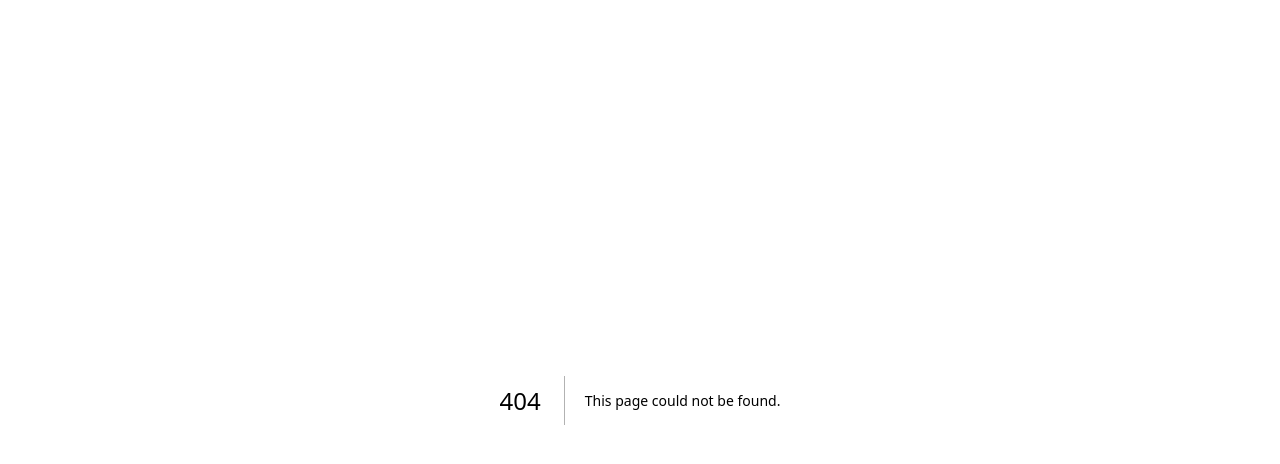
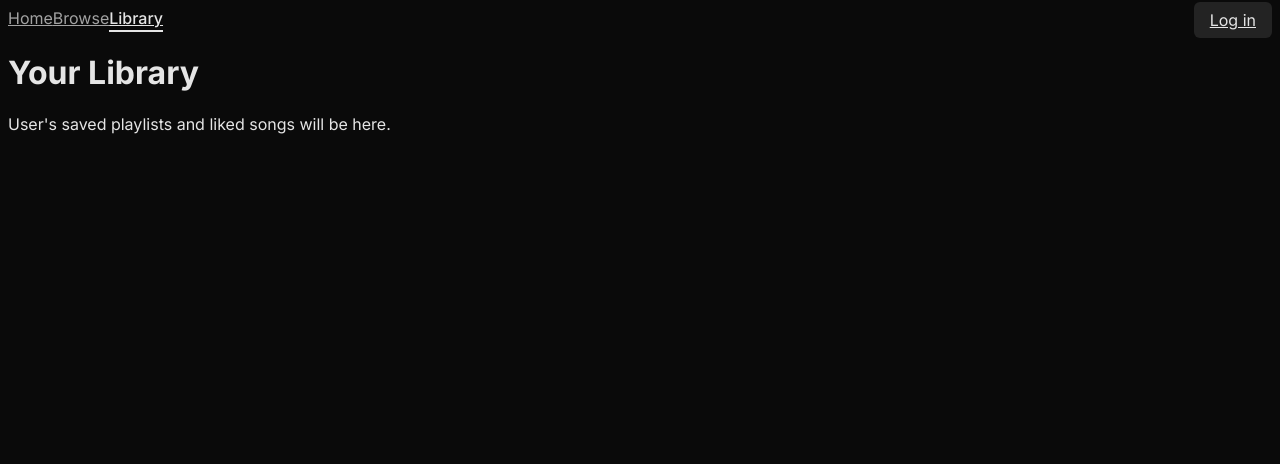
Before and after one commit to BB808B/Beatmm02, a Next.js app in the folder frontend/: page /library in a window 1280 px wide. Before the commit this address had no page. Shown: the top 464 px of the page. Built offline with nearby package versions, Linux system fonts and the light colour scheme.

Commit message:
Create page.tsx

```diff
--- /dev/null
+++ b/frontend/src/app/library/page.tsx
@@ -0,0 +1,19 @@
+// file: frontend/src/app/library/page.tsx
+'use client';
+import React from 'react';
+import Navbar from '@/components/Navbar';
+
+const LibraryPage = () => {
+  return (
+    <div className="min-h-screen">
+      <Navbar />
+      <main className="py-10 px-4 sm:px-6 lg:px-8">
+        <div className="max-w-7xl mx-auto">
+          <h1 className="text-3xl font-bold text-white mb-8">Your Library</h1>
+          <p className="text-gray-400">User's saved playlists and liked songs will be here.</p>
+        </div>
+      </main>
+    </div>
+  );
+};
+export default LibraryPage;
```
